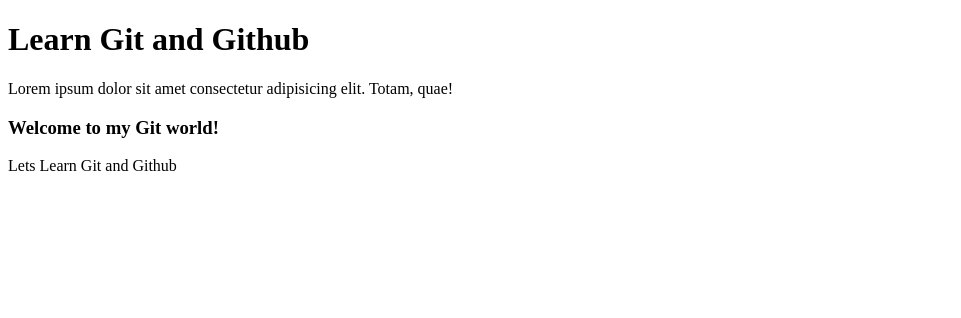
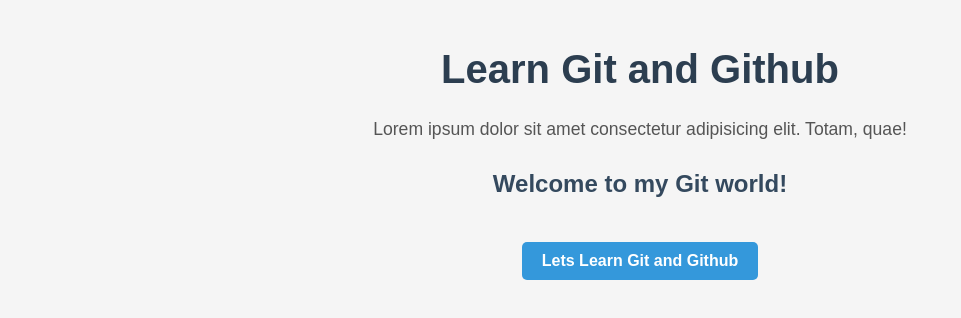
Before and after one commit to Jagjitbiswal2003/Github-Learn, a plain HTML site: page index.html in a window 1280 px wide. Shown: the whole page, without its empty margins (0-961 px from the left). Drawn offline with Linux system fonts and the light colour scheme.

Commit message:
Added css file

```diff
--- a/index.html
+++ b/index.html
@@ -4,6 +4,7 @@
     <meta charset="UTF-8" />
     <meta name="viewport" content="width=device-width, initial-scale=1.0" />
     <title>Document</title>
+    <link rel="stylesheet" href="style.css">
   </head>
   <body>
     <h1>Learn Git and Github</h1>
--- /dev/null
+++ b/style.css
@@ -0,0 +1,40 @@
+body {
+    font-family: Arial, sans-serif;
+    background-color: #f5f5f5;
+    margin: 0;
+    padding: 20px;
+    text-align: center;
+}
+
+h1 {
+    color: #2c3e50;
+    font-size: 2.5rem;
+}
+
+h3 {
+    color: #34495e;
+    font-size: 1.5rem;
+    margin-top: 30px;
+}
+
+p {
+    font-size: 1.1rem;
+    color: #555;
+    margin: 20px auto;
+    max-width: 600px;
+}
+
+span {
+    display: inline-block;
+    margin-top: 20px;
+    padding: 10px 20px;
+    background-color: #3498db;
+    color: white;
+    border-radius: 5px;
+    font-weight: bold;
+}
+
+span:hover {
+    background-color: #2980b9;
+    cursor: pointer;
+}
```
